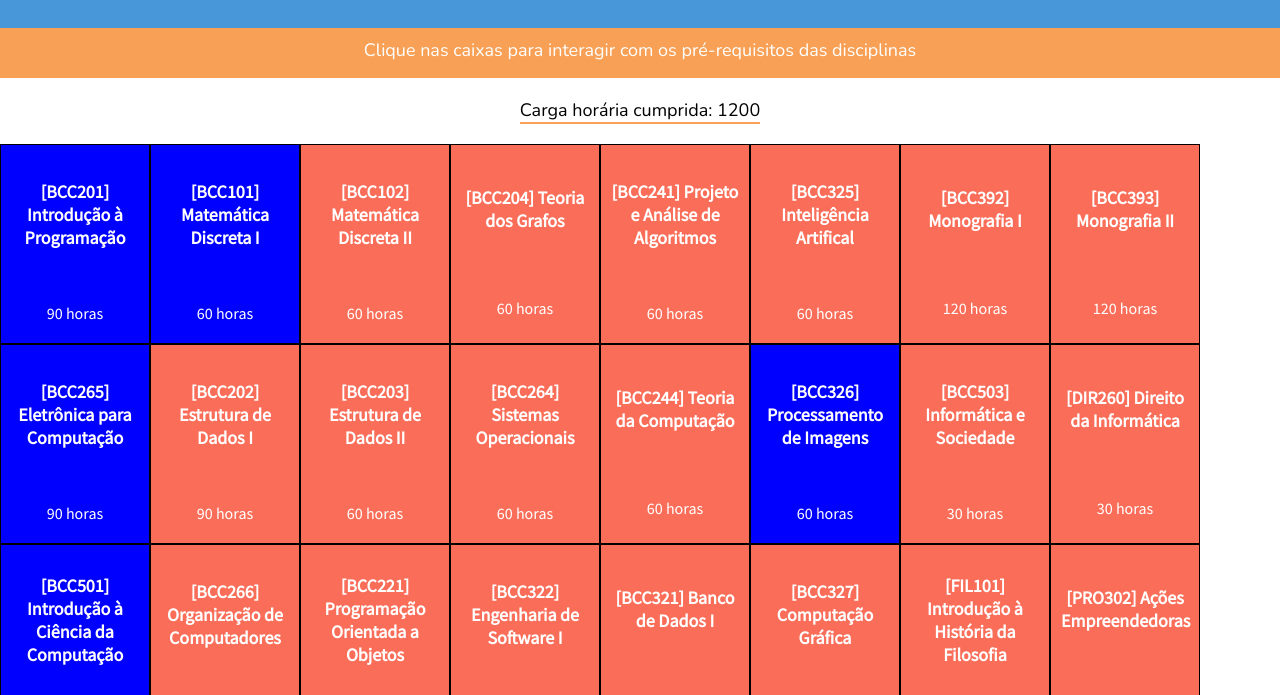
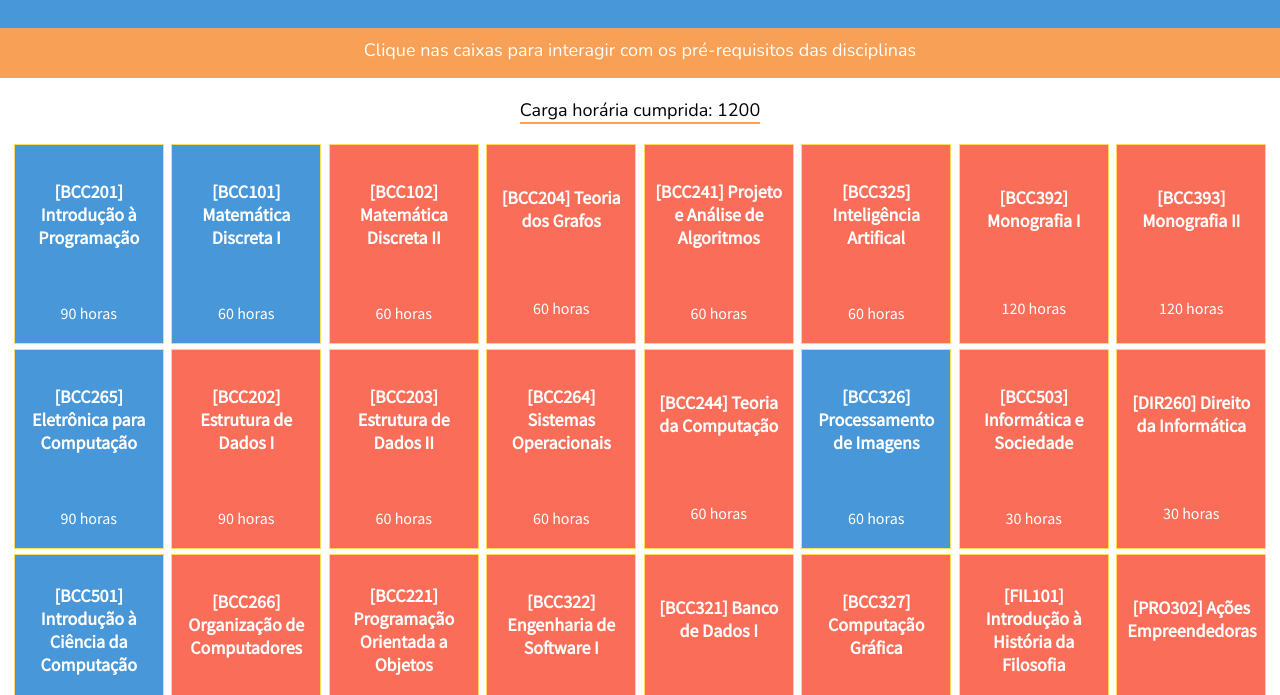
Before and after one commit to mayconamaro/CSDynamicCurriculum, a website: page index.html in a window 1280 px wide. Shown: the part 72-767 px from the top of the page. Drawn offline with nearby package versions, Linux system fonts and the light colour scheme.

Commit message:
grid changes

```diff
--- a/styles.css
+++ b/styles.css
@@ -2,11 +2,11 @@
     --heading-color: #fff;
     --nav-bg-color: #4897d8;
     --box-blocked-color: #fa6e59;
-    --box-available-color: blue;
-    --box-completed-color: green;
+    --box-available-color: #4897d8;
+    --box-completed-color: #48E860;
     --box-font-color: #fff;
     --instructions-bg-color: #f8a055;
-    --box-border-color: #000;
+    --box-border-color: #ffdb5c;
     --credit-info-border-color: #f8a055;
 }
 
@@ -31,10 +31,16 @@ h1 {
 }
 
 .curriculum {
-    padding-top: 20px;
-    padding-bottom: 20px;
+    padding: 20px 10px;
     display: flex;
-    flex-flow: wrap;
+    flex-flow: row;
+    justify-content: space-around;
+    margin: auto;
+}
+
+.curriculum-column {
+    display: flex;
+    flex-direction: column;
 }
 
 .instructions {
@@ -72,6 +78,7 @@ h1 {
     display: flex;
     justify-content: space-around;
     flex-direction: column;
+    margin-bottom: 5px;
 }
 
 .course.blocked {
```
